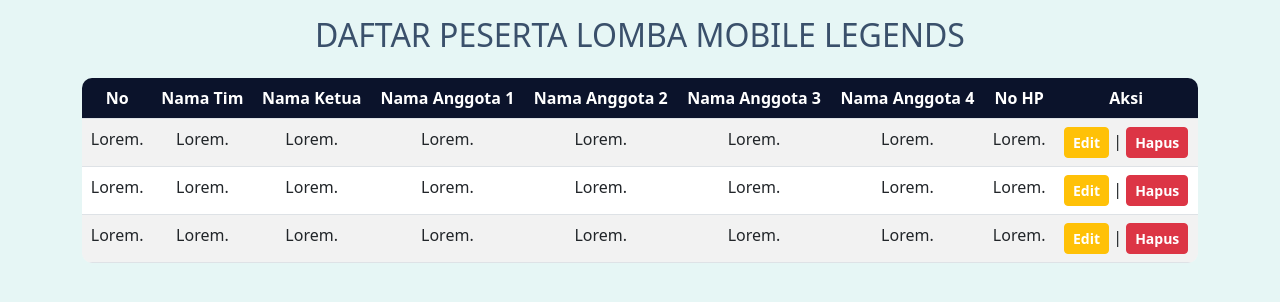
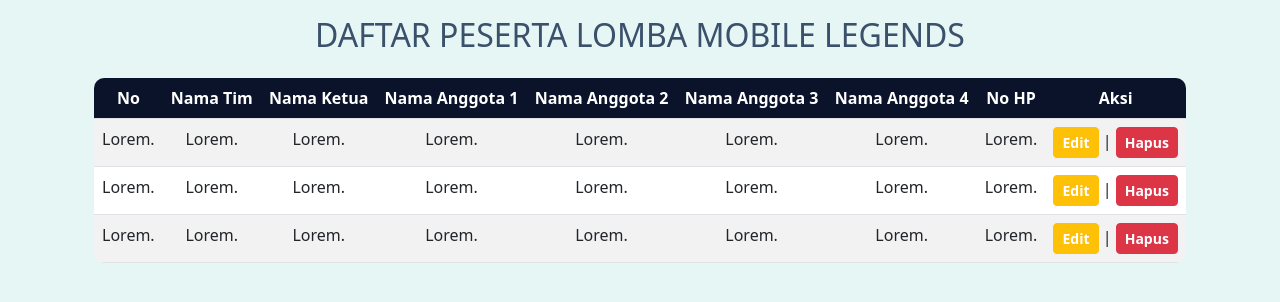
Before and after one commit to Ghautamaa/ProjectPendaftaran, a PHP site: page /lomba-ml/tabel-lomba-ml.php in a window 1280 px wide. Shown: the top 302 px of the page. Run offline with PHP 8.4, Linux system fonts and the light colour scheme.

Commit message:
update tabel ml

```diff
--- a/resource/view/lomba-ml/tabel-lomba-ml.php
+++ b/resource/view/lomba-ml/tabel-lomba-ml.php
@@ -38,7 +38,8 @@
                 <div class="col-md-12 text-center py-3">
                     <h2 style="color: #3A506B;">DAFTAR PESERTA LOMBA MOBILE LEGENDS</h2>
                 </div>
-                <div class="col-md text-center">
+            <div class="row">
+                <div class="col-md-12 text-center">
                     <table class="table table-striped table-hover" style="border-radius: 10px; overflow: hidden;">
                         <thead>
                             <tr>
```
